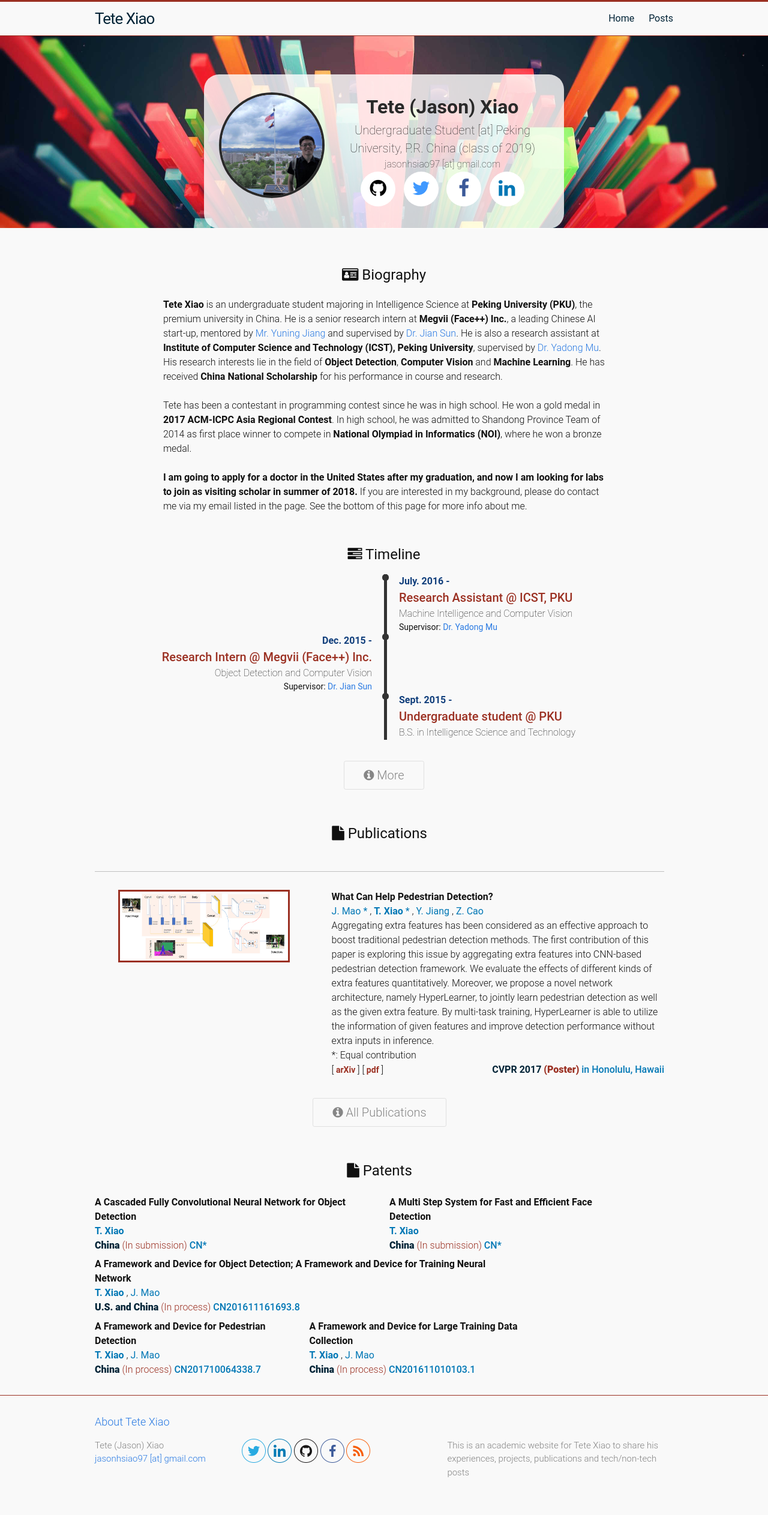
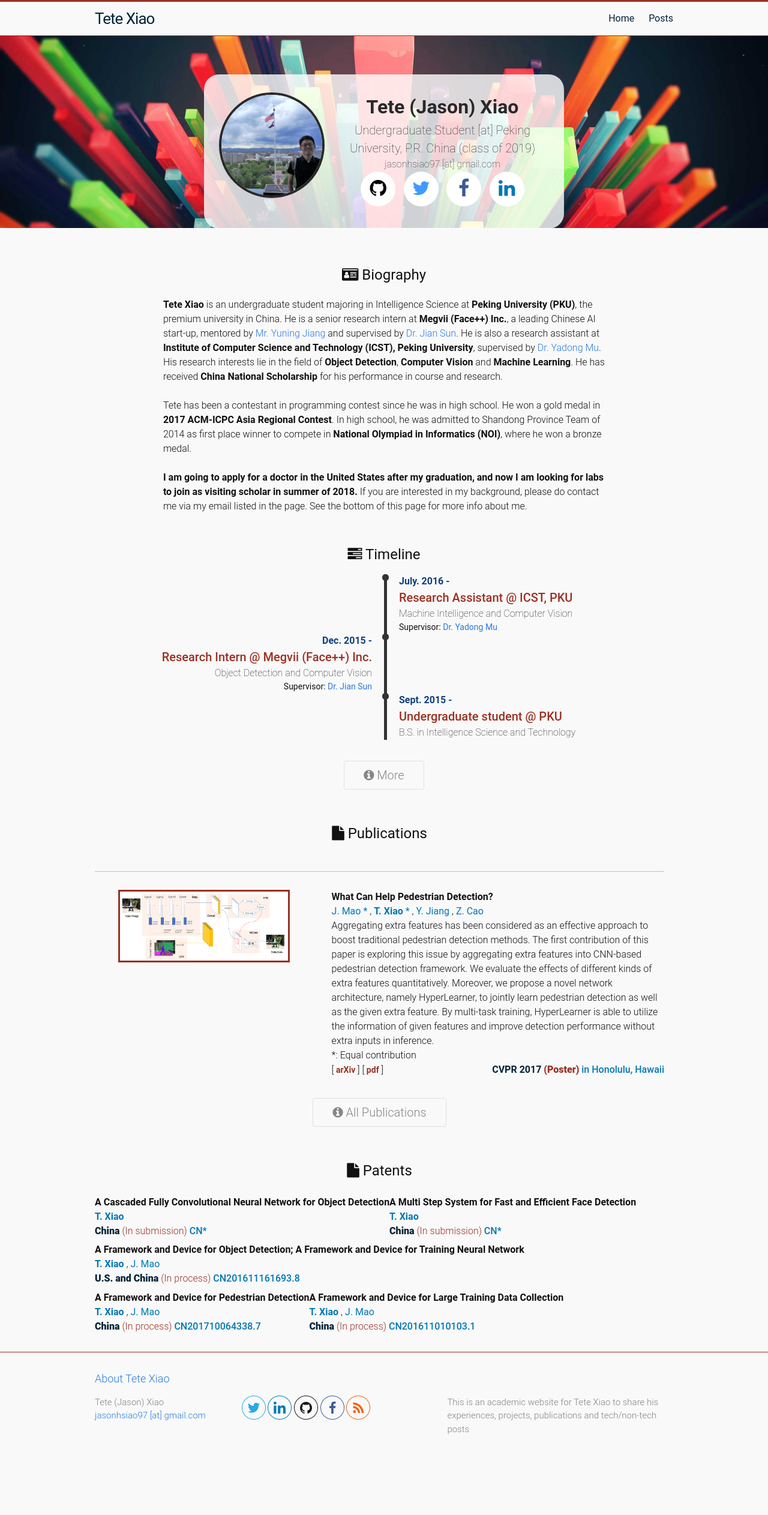
Before and after one commit to Tete-Xiao/Tete-Xiao.github.io, a Jekyll site: the page built from index.html, in a window 1280 px wide. Shown: the whole page at 60% size. Built offline with Jekyll 4.4.1, drawn with Linux system fonts in a browser that asks for light colours; after the commit the page ends 2453 px from its top, so only the background shows below that.

Commit message:
change dis

```diff
--- a/_sass/_patents.scss
+++ b/_sass/_patents.scss
@@ -11,7 +11,7 @@
 }
 
 .pat {
-  radius:         200px;
+  radius:         15px;
   float:          left !important;
   margin-top:     0.2cm;
 }
@@ -23,6 +23,7 @@
 }
 
 .pat-right > .title {
+  white-space:  nowrap;
   font-weight:  600;
 }
 
```
